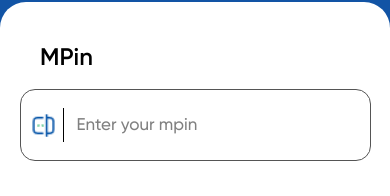
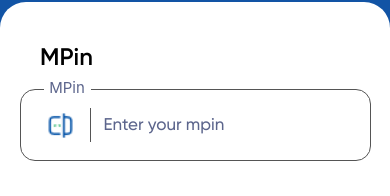
Before and after one commit to galaxyappdeveloper/SYSPRO_ERP_Mobile_App, a React Native app: screen /Mpin in a window 390 px wide. Shown: the part 251-447 px from the top of the page. Built offline with nearby package versions, Linux system fonts and the light colour scheme.

Commit message:
Feat: Text Input Component Design for label text added

```diff
--- a/src/componenets/TextInputwithLogo.jsx
+++ b/src/componenets/TextInputwithLogo.jsx
@@ -17,13 +17,17 @@ const TextInputwithLogo = ({
   return (
     <View style={[styles.inputContainer, customStyle]}>
       <Image style={styles.usernamelogo} source={icon} resizeMode="contain" />
+      <View className="bg-white" style={styles.label}>
+        <Text style={styles.labeltext}>MPin</Text>
+      </View>
       <TextInput
         {...props}
         style={styles.input}
         placeholder={placeholder}
-        placeholderTextColor="gray"
+        placeholderTextColor="#5C658C"
         textAlign="start"
         onChangeText={onChangeText}
+        cursorColor="#5C658C"
         value={value}
       />
     </View>
@@ -41,21 +45,29 @@ const styles = StyleSheet.create({
     fontWeight: "900",
     color: "#004787",
   },
-  subTitle: {
-    fontSize: 15,
-    fontWeight: "400",
-    color: "gray",
+  label: {
+    position: "absolute",
+    width: wp("12%"),
+    top: hp(-1.4),
+    left: wp(6),
+    backgroundColor: "white",
+  },
+  labeltext: {
+    fontSize: hp("1.8%"),
+    color: "#5C658C",
+    textAlign: "center",
   },
   input: {
     flex: 1,
     padding: 4,
     paddingLeft: 13,
     fontFamily: "Gilroy-Medium",
-    marginLeft: 7,
+    marginLeft: wp(4),
     color: "#5C658C",
     fontSize: hp("2%"),
     alignSelf: "center",
     borderLeftWidth: 0.5,
+    borderColor: "#555555",
     height: hp(4),
   },
   inputContainer: {
@@ -73,9 +85,9 @@ const styles = StyleSheet.create({
     height: hp(8.5),
   },
   usernamelogo: {
-    width: 25,
-    height: 25,
-    marginLeft: 5,
+    width: wp("7%"),
+    height: hp("5%"),
+    marginLeft: hp("2.5%"),
     alignSelf: "center",
   },
 });
```
Also changed, not shown: 1 other file (tests, documents, lock files or other folders).
